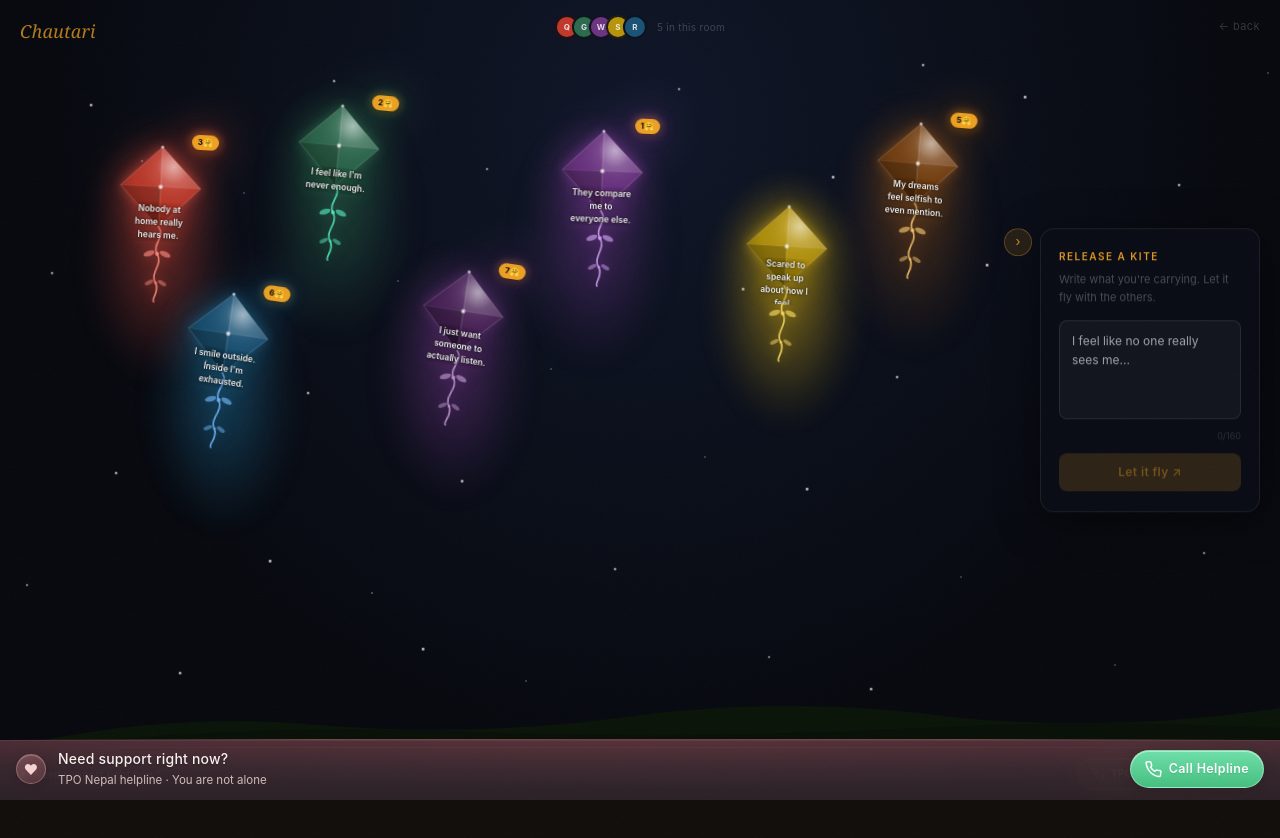
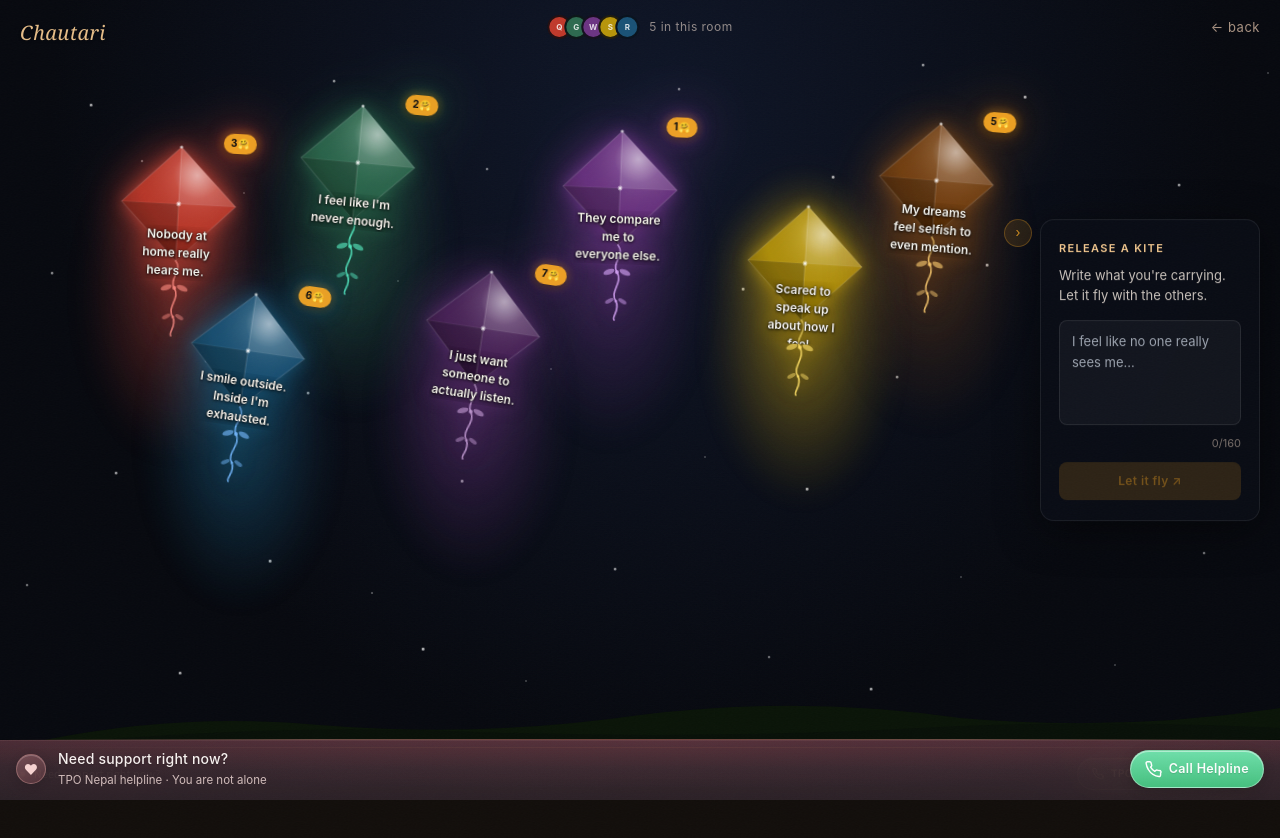
Before and after one commit to Bijay-Thakur/Chautari, a Next.js app: page /chautari in a window 1280 px wide. Shown: the top 838 px of the page. Built offline with nearby package versions, Linux system fonts and the light colour scheme; no server answers; the database is empty.

Commit message:
improved kite UI

```diff
--- a/src/app/api/come-sit/resources/route.ts
+++ b/src/app/api/come-sit/resources/route.ts
@@ -127,12 +127,8 @@ export async function POST(req: Request) {
     return NextResponse.json({
       ...STATIC_FALLBACK[bucket],
       source: "fallback",
-      notice:
-        "No AI keys configured — showing built-in guidance. Add GEMINI_API_KEY and/or OPENAI_API_KEY for personalized suggestions.",
     });
   }
-
-  const notices: string[] = [];
 
   if (geminiKey) {
     const g = await tryGeminiResources(bucket, ctx, geminiKey);
@@ -143,7 +139,6 @@ export async function POST(req: Request) {
         model: g.model,
       });
     }
-    notices.push(`Gemini: ${g.reason}`);
   }
 
   if (openaiKey) {
@@ -152,18 +147,12 @@ export async function POST(req: Request) {
       return NextResponse.json({
         ...o.payload,
         source: "openai",
-        notice:
-          notices.length > 0
-            ? `Used OpenAI because Gemini was unavailable (${notices[0]?.slice(0, 120)}).`
-            : undefined,
       });
     }
-    notices.push(`OpenAI: ${o.reason}`);
   }
 
   return NextResponse.json({
     ...STATIC_FALLBACK[bucket],
     source: "fallback",
-    notice: notices.length ? notices.join(" · ") : "AI services unavailable.",
   });
 }
--- a/src/app/chautari/page.tsx
+++ b/src/app/chautari/page.tsx
@@ -11,6 +11,7 @@ import { generateAnonName } from "@/lib/anonName";
 import { generateKiteMotion, KITE_COLORS } from "@/lib/kitePhysics";
 import { seedKites } from "@/data/seedKites";
 import { supabase, isSupabaseConfigured } from "@/lib/supabase";
+import { playKiteHushSound } from "@/lib/kiteFlySound";
 
 /* ─── Stars (deterministic to avoid hydration mismatch) ───────────────── */
 const STARS = Array.from({ length: 40 }, (_, i) => ({
@@ -257,8 +258,8 @@ export default function ChautariRoom() {
     kiteMotions.current[optId] = generateKiteMotion();
     setKites((prev) => [...prev, optKite]);
     setNewKiteIds((prev) => new Set([...prev, optId]));
-        // Clear "Flying…" — kite is visually in the sky already
-        setIsReleasing(false);
+    playKiteHushSound();
+    setIsReleasing(false);
 
     /* ── Step 2: Persist to DB (needs roomId) ── */
     if (!roomId) return;
@@ -349,9 +350,10 @@ export default function ChautariRoom() {
           zIndex: 20,
           fontFamily: "Georgia, 'Times New Roman', serif",
           fontStyle: "italic",
-          fontSize: 18,
-          color: "rgba(245,166,35,0.72)",
-          letterSpacing: "0.01em",
+          fontSize: 20,
+          color: "rgba(255, 210, 150, 0.9)",
+          letterSpacing: "0.02em",
+          textShadow: "0 1px 3px rgba(0,0,0,0.35)",
         }}
       >
         Chautari
@@ -395,9 +397,9 @@ export default function ChautariRoom() {
         </div>
         <span
           style={{
-            fontSize: 10,
-            color: "rgba(255,255,255,0.2)",
-            letterSpacing: "0.03em",
+            fontSize: 12,
+            color: "rgba(255, 235, 220, 0.55)",
+            letterSpacing: "0.04em",
           }}
         >
           5 in this room
@@ -412,8 +414,8 @@ export default function ChautariRoom() {
           top: 18,
           right: 20,
           zIndex: 20,
-          fontSize: 11,
-          color: "rgba(255,255,255,0.18)",
+          fontSize: 13,
+          color: "rgba(255, 220, 190, 0.65)",
           textDecoration: "none",
           letterSpacing: "0.04em",
         }}
--- a/src/components/FloatingKite.tsx
+++ b/src/components/FloatingKite.tsx
@@ -1,9 +1,14 @@
 "use client";
 
 import { motion, AnimatePresence } from "framer-motion";
-import { useState, useRef } from "react";
+import { useState, useRef, useCallback } from "react";
 import { KiteSVG } from "./KiteSVG";
 import { KITE_COLORS, generateKiteMotion } from "@/lib/kitePhysics";
+
+/** Larger kite body; text and overlays scale with this */
+const KITE_SIZE = 122;
+const DRAG_THRESHOLD_PX = 8;
+const DRAG_THRESHOLD_SQ = DRAG_THRESHOLD_PX * DRAG_THRESHOLD_PX;
 
 export type KiteData = {
   id: string;
@@ -25,6 +30,14 @@ type Props = {
   isNew?: boolean;
 };
 
+type DragStart = {
+  startX: number;
+  startY: number;
+  origX: number;
+  origY: number;
+  thresholdPassed: boolean;
+};
+
 export function FloatingKite({
   kite,
   currentUserId,
@@ -34,55 +47,112 @@ export function FloatingKite({
 }: Props) {
   const [hovered, setHovered] = useState(false);
   const [held, setHeld] = useState(false);
+  const [isDragging, setIsDragging] = useState(false);
+  const [dragOffset, setDragOffset] = useState({ x: 0, y: 0 });
+
   const holdTimerRef = useRef<ReturnType<typeof setTimeout> | null>(null);
   const pointerDownRef = useRef(false);
   const longHoldRef = useRef(false);
   const downAtRef = useRef(0);
+  const dragStartRef = useRef<DragStart | null>(null);
+
   const isOwn = kite.user_id === currentUserId && !kite.isSeed;
 
   const HOLD_MS = 220;
   const TAP_MAX_MS = 380;
 
-  function clearHoldTimer() {
+  const clearHoldTimer = useCallback(() => {
     if (holdTimerRef.current) {
       clearTimeout(holdTimerRef.current);
       holdTimerRef.current = null;
     }
-  }
+  }, []);
+
+  const colorEntry = KITE_COLORS.find((c) => c.fill === kite.color) ?? KITE_COLORS[0];
+
+  const glowResting = [
+    `drop-shadow(0 0  8px ${colorEntry.glow})`,
+    `drop-shadow(0 0 24px ${colorEntry.glow})`,
+  ].join(" ");
+
+  const glowHovered = [
+    `drop-shadow(0 0 12px ${colorEntry.glow})`,
+    `drop-shadow(0 0 32px ${colorEntry.glow})`,
+    `drop-shadow(0 0 58px ${colorEntry.glow})`,
+  ].join(" ");
+
+  const physicsPaused = held || isDragging;
 
   function handlePointerDown(e: React.PointerEvent<HTMLDivElement>) {
     pointerDownRef.current = true;
     longHoldRef.current = false;
     downAtRef.current = Date.now();
+    dragStartRef.current = {
+      startX: e.clientX,
+      startY: e.clientY,
+      origX: dragOffset.x,
+      origY: dragOffset.y,
+      thresholdPassed: false,
+    };
+
     try {
       e.currentTarget.setPointerCapture(e.pointerId);
     } catch {
-      /* capture may fail in edge cases */
+      /* noop */
     }
+
     clearHoldTimer();
     holdTimerRef.current = setTimeout(() => {
+      if (dragStartRef.current?.thresholdPassed) return;
       longHoldRef.current = true;
       setHeld(true);
     }, HOLD_MS);
+  }
+
+  function handlePointerMove(e: React.PointerEvent<HTMLDivElement>) {
+    const d = dragStartRef.current;
+    if (!pointerDownRef.current || !d) return;
+
+    const dx = e.clientX - d.startX;
+    const dy = e.clientY - d.startY;
+
+    if (!d.thresholdPassed) {
+      if (dx * dx + dy * dy < DRAG_THRESHOLD_SQ) return;
+      d.thresholdPassed = true;
+      clearHoldTimer();
+      longHoldRef.current = false;
+      setHeld(false);
+      setIsDragging(true);
+    }
+
+    setDragOffset({ x: d.origX + dx, y: d.origY + dy });
   }
 
   function handlePointerUp(e: React.PointerEvent<HTMLDivElement>) {
     try {
       e.currentTarget.releasePointerCapture(e.pointerId);
     } catch {
-      /* already released */
+      /* noop */
     }
+
+    const dragged = dragStartRef.current?.thresholdPassed ?? false;
+    dragStartRef.current = null;
+
     clearHoldTimer();
     setHeld(false);
+    setIsDragging(false);
+
     const elapsed = Date.now() - downAtRef.current;
-    /* Own kite: hold only, no hug (others will hug later / in multiplayer) */
     const shouldHug =
       !isOwn &&
       pointerDownRef.current &&
       !longHoldRef.current &&
+      !dragged &&
       elapsed < TAP_MAX_MS;
+
     pointerDownRef.current = false;
     longHoldRef.current = false;
+
     if (shouldHug) onHug(kite.id);
   }
 
@@ -92,41 +162,25 @@ export function FloatingKite({
     } catch {
       /* noop */
     }
+    dragStartRef.current = null;
     clearHoldTimer();
     setHeld(false);
+    setIsDragging(false);
     pointerDownRef.current = false;
     longHoldRef.current = false;
   }
-  const colorEntry = KITE_COLORS.find((c) => c.fill === kite.color) ?? KITE_COLORS[0];
 
-  /*
-    Three-tier glow system:
-      resting  — soft ambient halo (two drop-shadow layers)
-      hovered  — bright, dramatic bloom (three layers, bigger radius)
-    The CSS `transition` on the inner div handles the smooth change
-    because Framer Motion is NOT animating `filter`, so the browser's
-    own transition engine takes over cleanly.
-  */
-  const glowResting = [
-    `drop-shadow(0 0  6px ${colorEntry.glow})`,
-    `drop-shadow(0 0 20px ${colorEntry.glow})`,
-  ].join(" ");
-
-  const glowHovered = [
-    `drop-shadow(0 0 10px ${colorEntry.glow})`,
-    `drop-shadow(0 0 28px ${colorEntry.glow})`,
-    `drop-shadow(0 0 55px ${colorEntry.glow})`,
-  ].join(" ");
+  const msgWidth = Math.round(KITE_SIZE * 0.72);
+  const msgFontPx = Math.round(KITE_SIZE * 0.095);
+  const msgMaxH = Math.round(KITE_SIZE * 0.52);
 
   return (
-    /* ── Outer: position on sky + entrance animation ── */
     <motion.div
       style={{
         position: "absolute",
         left: `${kite.position_x}%`,
         top: `${kite.position_y}%`,
-        zIndex: hovered || held ? 25 : 10,
-        /* Needed so the ambient glow blob positions relative to this div */
+        zIndex: hovered || held || isDragging ? 25 : 10,
         isolation: "isolate",
       }}
       initial={isNew ? { y: 90, opacity: 0, scale: 0.55 } : { opacity: 0 }}
@@ -137,12 +191,17 @@ export function FloatingKite({
           : { duration: 0.45, ease: "easeOut" }
       }
     >
-      {/* ── Ambient glow blob behind the kite (pulsing, separate layer) ── */}
+      <div
+        style={{
+          transform: `translate(${dragOffset.x}px, ${dragOffset.y}px)`,
+          willChange: isDragging ? "transform" : "auto",
+        }}
+      >
         <motion.div
           aria-hidden
           style={{
             position: "absolute",
-          inset: "-28px",
+            inset: `${-Math.round(KITE_SIZE * 0.26)}px`,
             borderRadius: "50%",
             background: `radial-gradient(ellipse at center, ${colorEntry.glow}, transparent 72%)`,
             filter: "blur(14px)",
@@ -153,18 +212,17 @@ export function FloatingKite({
           transition={{ duration: 3.6 + Math.random() * 2, repeat: Infinity, ease: "easeInOut" }}
         />
 
-      {/* ── Inner: continuous floating motion + hover glow ── */}
         <motion.div
           style={{
-          cursor: held ? "grabbing" : "grab",
+            cursor: isDragging ? "grabbing" : held ? "grabbing" : "grab",
             userSelect: "none",
             touchAction: "none",
-          filter: hovered || held ? glowHovered : glowResting,
+            filter: hovered || held || isDragging ? glowHovered : glowResting,
             transition: "filter 0.32s ease",
           }}
           animate={
-          held
-            ? { rotate: 0, x: 0, y: 0, scale: 1.07 }
+            physicsPaused
+              ? { rotate: isDragging ? 0 : held ? -4 : 0, x: 0, y: 0, scale: held && !isDragging ? 1.07 : isDragging ? 1.04 : 1 }
               : {
                   rotate: motionProps.rotate,
                   x: motionProps.x,
@@ -173,8 +231,8 @@ export function FloatingKite({
                 }
           }
           transition={
-          held
-            ? { duration: 0.28, ease: "easeOut" }
+            physicsPaused
+              ? { duration: 0.22, ease: "easeOut" }
               : {
                   duration: motionProps.duration,
                   delay: motionProps.delay,
@@ -184,53 +242,51 @@ export function FloatingKite({
                 }
           }
           onHoverStart={() => setHovered(true)}
-        onHoverEnd={() => {
-          setHovered(false);
-          /* Do not clear hold here — hover can flicker while pointer is still down */
-        }}
+          onHoverEnd={() => setHovered(false)}
           onPointerDown={handlePointerDown}
+          onPointerMove={handlePointerMove}
           onPointerUp={handlePointerUp}
           onPointerCancel={handlePointerCancel}
         >
-        <KiteSVG color={kite.color} tailColor={colorEntry.tail} size={88} />
+          <KiteSVG color={kite.color} tailColor={colorEntry.tail} size={KITE_SIZE} />
 
-        {/* ── Message — word-wrapped inside the kite body ── */}
           <div
             style={{
               position: "absolute",
               top: "42%",
               left: "50%",
               transform: "translate(-50%, -50%)",
-            fontSize: 8.5,
-            color: "rgba(255,255,255,0.94)",
+              fontSize: msgFontPx,
+              color: "rgba(255, 252, 245, 0.98)",
               textAlign: "center",
-            width: 62,
-            lineHeight: 1.52,
-            maxHeight: 46,
+              width: msgWidth,
+              lineHeight: 1.5,
+              maxHeight: msgMaxH,
               overflow: "hidden",
               pointerEvents: "none",
-            textShadow: "0 1px 8px rgba(0,0,0,1), 0 0 2px rgba(0,0,0,0.9)",
+              textShadow:
+                "0 0 1px rgba(0,0,0,1), 0 1px 3px rgba(0,0,0,0.95), 0 2px 12px rgba(0,0,0,0.85)",
               fontFamily: "Inter, system-ui, sans-serif",
               fontWeight: 600,
               wordBreak: "break-word",
+              WebkitFontSmoothing: "antialiased",
             }}
           >
             {kite.message}
           </div>
 
-        {/* ── Hug count badge ── */}
           {kite.hug_count > 0 && (
             <div
               style={{
                 position: "absolute",
-              top: -10,
-              right: -12,
+                top: -12,
+                right: -14,
                 background: "rgba(245,166,35,0.95)",
                 color: "#07090f",
-              fontSize: 8,
+                fontSize: 10,
                 fontWeight: 700,
                 borderRadius: "999px",
-              padding: "2px 6px",
+                padding: "3px 7px",
                 pointerEvents: "none",
                 fontFamily: "Inter, system-ui, sans-serif",
                 lineHeight: 1.35,
@@ -242,22 +298,21 @@ export function FloatingKite({
             </div>
           )}
 
-        {/* ── Owner indicator dot ── */}
           {isOwn && (
             <div
               style={{
                 position: "absolute",
-              top: -8,
-              left: -8,
-              width: 15,
-              height: 15,
+                top: -10,
+                left: -10,
+                width: 17,
+                height: 17,
                 borderRadius: "50%",
-              background: "rgba(255,255,255,0.12)",
-              border: "1px solid rgba(255,255,255,0.3)",
+                background: "rgba(255,255,255,0.14)",
+                border: "1px solid rgba(255,255,255,0.35)",
                 display: "flex",
                 alignItems: "center",
                 justifyContent: "center",
-              fontSize: 7,
+                fontSize: 8,
                 pointerEvents: "none",
                 boxShadow: "0 0 6px rgba(255,255,255,0.2)",
               }}
@@ -266,7 +321,6 @@ export function FloatingKite({
             </div>
           )}
 
-        {/* ── Hover tooltip (own = hold only; others = hold + hug) ── */}
           <AnimatePresence>
             {hovered && (
               <motion.div
@@ -276,20 +330,20 @@ export function FloatingKite({
                 transition={{ duration: 0.18 }}
                 style={{
                   position: "absolute",
-                bottom: -68,
+                  bottom: -76,
                   left: "50%",
                   transform: "translateX(-50%)",
-                width: 170,
-                background: "rgba(8,11,20,0.96)",
-                border: `1px solid ${colorEntry.glow.replace(/[\d.]+\)$/, "0.35)")}`,
-                borderRadius: 10,
-                padding: "9px 12px",
+                  width: 188,
+                  background: "rgba(14, 18, 28, 0.97)",
+                  border: `1px solid ${colorEntry.glow.replace(/[\d.]+\)$/, "0.4)")}`,
+                  borderRadius: 12,
+                  padding: "11px 14px",
                   pointerEvents: "none",
                   fontFamily: "Inter, system-ui, sans-serif",
                   backdropFilter: "blur(12px)",
                   WebkitBackdropFilter: "blur(12px)",
                   zIndex: 30,
-                boxShadow: `0 4px 24px rgba(0,0,0,0.6), 0 0 16px ${colorEntry.glow.replace(/[\d.]+\)$/, "0.2)")}`,
+                  boxShadow: `0 6px 28px rgba(0,0,0,0.55), 0 0 16px ${colorEntry.glow.replace(/[\d.]+\)$/, "0.18)")}`,
                 }}
               >
                 <div
@@ -297,16 +351,16 @@ export function FloatingKite({
                     height: 2,
                     borderRadius: 1,
                     background: `linear-gradient(90deg, ${colorEntry.tail}, transparent)`,
-                  marginBottom: 7,
-                  opacity: 0.7,
+                    marginBottom: 8,
+                    opacity: 0.75,
                   }}
                 />
                 <p
                   style={{
-                  fontSize: 10,
-                  color: "rgba(255,255,255,0.8)",
+                    fontSize: 12,
+                    color: "rgba(255, 255, 255, 0.92)",
                     lineHeight: 1.55,
-                  marginBottom: 6,
+                    marginBottom: 8,
                     fontStyle: "italic",
                   }}
                 >
@@ -314,22 +368,23 @@ export function FloatingKite({
                 </p>
                 <p
                   style={{
-                  fontSize: 9,
-                  color: colorEntry.tail,
-                  opacity: 0.75,
-                  letterSpacing: "0.04em",
+                    fontSize: 11,
+                    color: "rgba(255, 235, 210, 0.88)",
+                    letterSpacing: "0.02em",
+                    lineHeight: 1.45,
                   }}
                 >
                   {isOwn ? (
-                  <>Your kite — press and hold to steady it ✦</>
+                    <>Drag to move · Hold to steady your kite</>
                   ) : (
-                  <>Hold to steady · tap to send a hug ✦</>
+                    <>Drag to move · Hold to steady · Quick tap for a hug</>
                   )}
                 </p>
               </motion.div>
             )}
           </AnimatePresence>
         </motion.div>
+      </div>
     </motion.div>
   );
 }
--- a/src/components/ReleasePanel.tsx
+++ b/src/components/ReleasePanel.tsx
@@ -49,21 +49,21 @@ export function ReleasePanel({ onRelease, isReleasing }: Props) {
           >
             <p
               style={{
-                fontSize: 10,
+                fontSize: 11,
                 fontWeight: 600,
-                color: "rgba(245,166,35,0.9)",
-                letterSpacing: "1.5px",
+                color: "rgba(255, 210, 150, 0.95)",
+                letterSpacing: "0.12em",
                 textTransform: "uppercase",
-                marginBottom: 6,
+                marginBottom: 8,
               }}
             >
               Release a kite
             </p>
             <p
               style={{
-                fontSize: 11,
-                color: "rgba(255,255,255,0.26)",
-                lineHeight: 1.65,
+                fontSize: 13,
+                color: "rgba(255, 245, 235, 0.78)",
+                lineHeight: 1.6,
                 marginBottom: 14,
               }}
             >
@@ -80,8 +80,8 @@ export function ReleasePanel({ onRelease, isReleasing }: Props) {
                 background: "rgba(255,255,255,0.04)",
                 border: "1px solid rgba(255,255,255,0.09)",
                 borderRadius: 8,
-                color: "rgba(255,255,255,0.85)",
-                fontSize: 12,
+                color: "rgba(255, 252, 248, 0.94)",
+                fontSize: 13,
                 fontFamily: "Inter, system-ui, sans-serif",
                 padding: "10px 12px",
                 resize: "none",
@@ -95,8 +95,8 @@ export function ReleasePanel({ onRelease, isReleasing }: Props) {
             />
             <div
               style={{
-                fontSize: 9,
-                color: "rgba(255,255,255,0.14)",
+                fontSize: 11,
+                color: "rgba(255, 230, 210, 0.45)",
                 textAlign: "right",
                 marginTop: 4,
               }}
--- /dev/null
+++ b/src/lib/kiteFlySound.ts
@@ -0,0 +1,61 @@
+/**
+ * Soft wind / hush when a kite is released — Web Audio, no external files.
+ * Call from a user gesture so autoplay policies allow playback.
+ */
+export function playKiteHushSound(): void {
+  if (typeof window === "undefined") return;
+
+  const AC = window.AudioContext || (window as unknown as { webkitAudioContext?: typeof AudioContext }).webkitAudioContext;
+  if (!AC) return;
+
+  try {
+    const ctx = new AC();
+    const duration = 0.72;
+    const sampleRate = ctx.sampleRate;
+    const n = Math.floor(duration * sampleRate);
+    const buffer = ctx.createBuffer(1, n, sampleRate);
+    const data = buffer.getChannelData(0);
+
+    for (let i = 0; i < n; i++) {
+      const t = i / sampleRate;
+      const rise = Math.min(1, t / 0.12);
+      const fall = Math.max(0, 1 - (t - 0.35) / (duration - 0.35));
+      const envelope = rise * fall * fall;
+      const pink = (Math.random() * 2 - 1) * 0.22;
+      const breath = Math.sin(t * Math.PI * 6) * 0.04 * envelope;
+      data[i] = (pink + breath) * envelope;
+    }
+
+    const src = ctx.createBufferSource();
+    src.buffer = buffer;
+
+    const low = ctx.createBiquadFilter();
+    low.type = "lowpass";
+    low.frequency.setValueAtTime(900, ctx.currentTime);
+    low.Q.setValueAtTime(0.7, ctx.currentTime);
+
+    const high = ctx.createBiquadFilter();
+    high.type = "highpass";
+    high.frequency.setValueAtTime(180, ctx.currentTime);
+
+    const gain = ctx.createGain();
+    const t0 = ctx.currentTime;
+    gain.gain.setValueAtTime(0.001, t0);
+    gain.gain.exponentialRampToValueAtTime(0.32, t0 + 0.06);
+    gain.gain.exponentialRampToValueAtTime(0.02, t0 + duration);
+
+    src.connect(high);
+    high.connect(low);
+    low.connect(gain);
+    gain.connect(ctx.destination);
+
+    src.start(t0);
+    src.stop(t0 + duration + 0.08);
+
+    src.onended = () => {
+      ctx.close().catch(() => {});
+    };
+  } catch {
+    /* ignore */
+  }
+}
```
Also changed, not shown: src/components/come-sit/ComeSitFlow.tsx (+22 -51 lines). Lines whose indentation alone changed are shown as unchanged.
